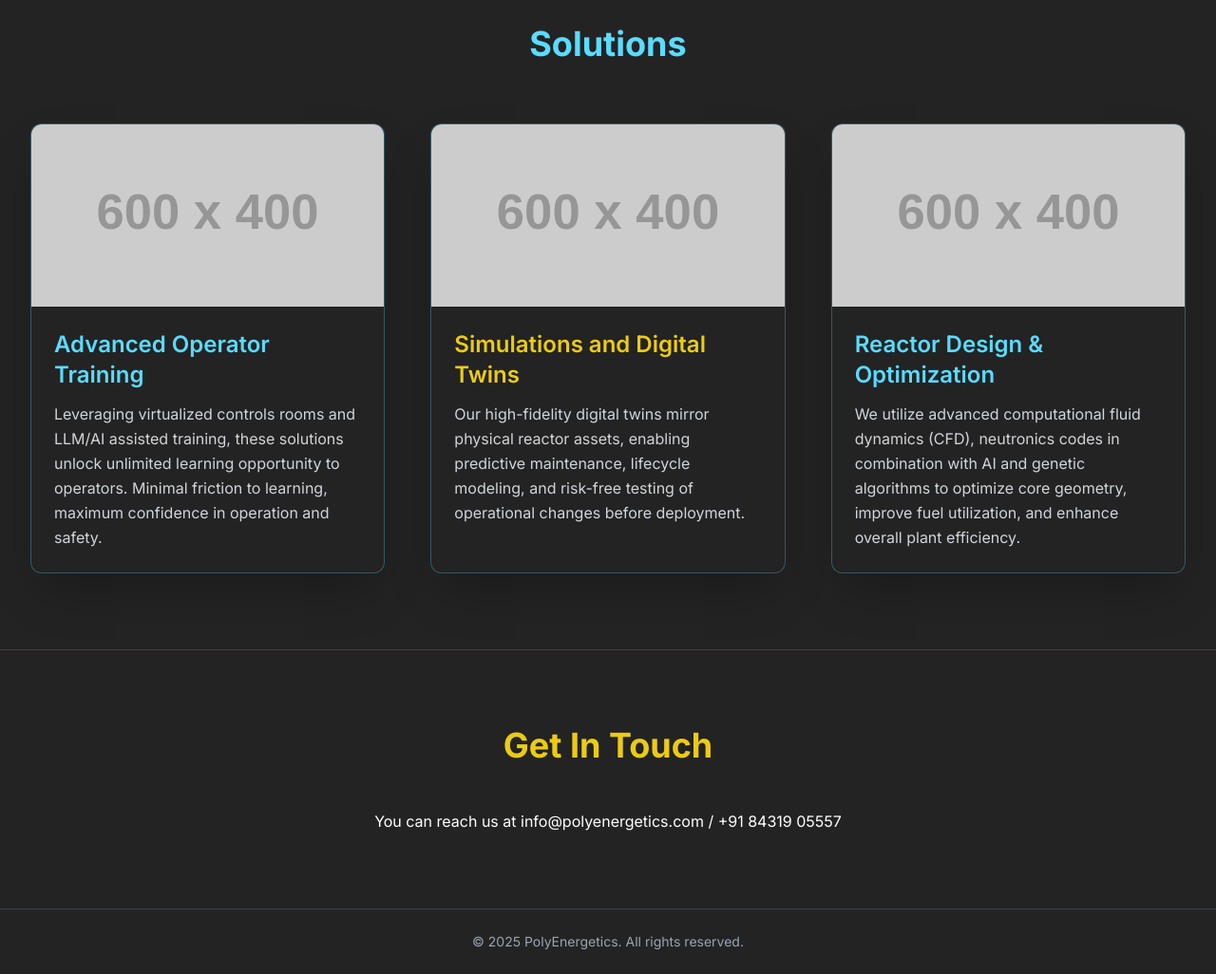
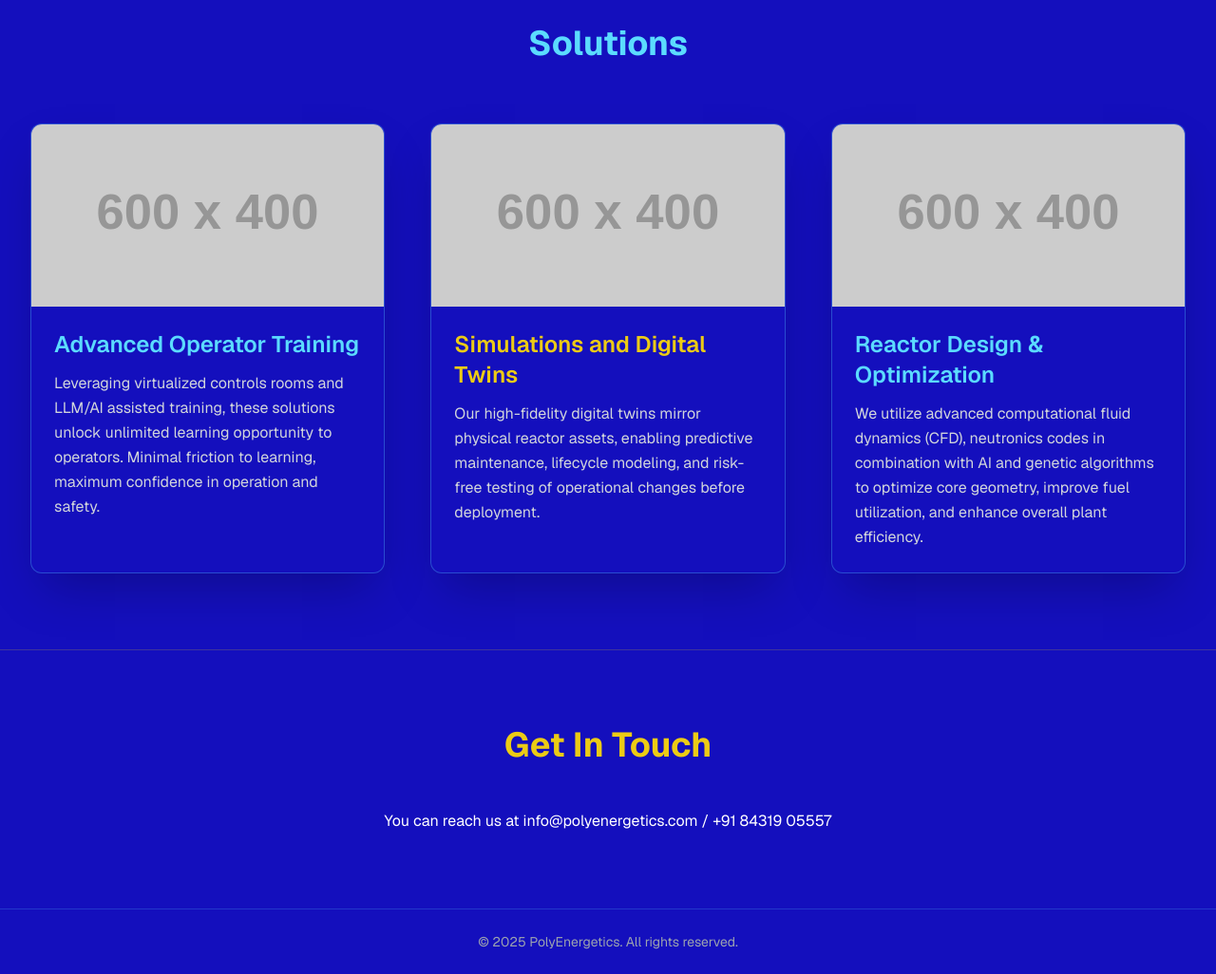
Before and after one commit to PolyEnergetics/landing-page, a plain HTML site: page index.html in a window 1280 px wide. Shown: the part 760-1786 px from the top of the page at 95% size. Drawn offline with nearby package versions, Linux system fonts and the light colour scheme; placeholder pictures from the web are drawn by us.

Commit message:
Update logo and font as per new design

```diff
--- a/index.html
+++ b/index.html
@@ -16,19 +16,21 @@
     <title>PolyEnergetics - Clean, Safe, Reliable Nuclear Power</title>
     <!-- Load Tailwind CSS -->
     <script src="https://cdn.tailwindcss.com"></script>
-    <!-- Use Inter font and configure custom colors -->
-    <link href="https://fonts.googleapis.com/css2?family=Inter:wght@100..900&display=swap" rel="stylesheet">
+    <!-- Use Geist font and configure custom colors -->
+    <link rel="preconnect" href="https://fonts.googleapis.com">
+    <link rel="preconnect" href="https://fonts.gstatic.com" crossorigin>
+    <link href="https://fonts.googleapis.com/css2?family=Geist:wght@100..900&display=swap" rel="stylesheet">
     <script>
         tailwind.config = {
             theme: {
                 extend: {
                     colors: {
-                        'background-dark': '#232323',
+                        'background-dark': '#140FBD',
                         'primary-cyan': '#5bdbfe', // Primary color
                         'secondary-yellow': '#eccb15', // Secondary color
                     },
                     fontFamily: {
-                        sans: ['Inter', 'sans-serif'],
+                        sans: ['Geist', 'sans-serif'],
                     },
                 }
             }
@@ -37,10 +39,9 @@
     <style>
         /* Custom scrollbar for aesthetics on dark background */
         body {
-            background-color: #232323;
+            background-color: #140FBD;
             color: white;
-            scroll-behavior: smooth;
-            /* Enable smooth scrolling */
+            scroll-behavior: smooth; /* Enable smooth scrolling */
         }
 
         /* Custom styles for the form focus state */
@@ -61,20 +62,19 @@
             <div class="flex justify-between items-center h-16">
                 <!-- Logo and Company Name -->
                 <div class="flex-shrink-0 flex items-center">
-                    <img class="h-8 w-auto rounded-full object-cover" src="pe_logo_square.jpeg"
+                    <img class="h-8 w-auto rounded-full object-cover"
+                        src="pe_logo_square.png"
                         alt="PolyEnergetics Logo"
-                        onerror="this.onerror=null; this.src='https://placehold.co/32x32/5bdbfe/232323?text=PE';">
+                        onerror="this.onerror=null; this.src='https://placehold.co/32x32/5bdbfe/140FBD?text=PE';">
                     <!-- <span class="ml-3 text-xl font-extrabold text-primary-cyan">PolyEnergetics</span> -->
                 </div>
 
                 <!-- Navigation Links -->
                 <nav class="flex space-x-8">
-                    <a href="#solutions"
-                        class="text-white hover:text-primary-cyan transition duration-300 font-medium tracking-wider">
+                    <a href="#solutions" class="text-white hover:text-primary-cyan transition duration-300 font-medium tracking-wider">
                         Solutions
                     </a>
-                    <a href="#contact"
-                        class="text-white hover:text-primary-cyan transition duration-300 font-medium tracking-wider">
+                    <a href="#contact" class="text-white hover:text-primary-cyan transition duration-300 font-medium tracking-wider">
                         Contact
                     </a>
                 </nav>
@@ -87,13 +87,11 @@
         <section class="min-h-[80vh] flex items-center justify-center text-center p-8 bg-background-dark/80">
             <div class="space-y-6">
                 <!-- Added vertical padding (py-4) to prevent the large text from clipping at the top and bottom -->
-                <h1 class="text-5xl sm:text-7xl lg:text-9xl font-extrabold tracking-tight leading-none py-4"
-                    style="background-image: linear-gradient(to right, #5bdbfe, #eccb15); -webkit-background-clip: text; color: transparent;">
+                <h1 class="text-5xl sm:text-7xl lg:text-9xl font-extrabold tracking-tight leading-none py-4" style="background-image: linear-gradient(to right, #5bdbfe, #eccb15); -webkit-background-clip: text; color: transparent;">
                     PolyEnergetics
                 </h1>
                 <p class="text-xl sm:text-2xl lg:text-3xl text-white font-light mt-4">
-                    Clean, Safe, Reliable solutions for <span class="text-secondary-yellow font-semibold">Nuclear
-                        Power</span>
+                    Clean, Safe, Reliable solutions for <span class="text-secondary-yellow font-semibold">Nuclear Power</span>
                 </p>
             </div>
         </section>
@@ -106,52 +104,42 @@
                 <div class="grid grid-cols-1 md:grid-cols-3 gap-12">
 
                     <!-- Product 1: Advanced Operator Training -->
-                    <div
-                        class="bg-background-dark border border-primary-cyan/30 rounded-xl shadow-2xl overflow-hidden hover:shadow-primary-cyan/50 transition duration-500 transform hover:scale-[1.02]">
+                    <div class="bg-background-dark border border-primary-cyan/30 rounded-xl shadow-2xl overflow-hidden hover:shadow-primary-cyan/50 transition duration-500 transform hover:scale-[1.02]">
                         <img class="w-full h-48 object-cover object-center"
-                            src="https://placehold.co/600x400/5bdbfe/232323?text=Training+Solutions"
+                            src="https://placehold.co/600x400/5bdbfe/140FBD?text=Training+Solutions"
                             alt="Advanced Operator Training">
                         <div class="p-6">
                             <h3 class="text-2xl font-semibold mb-3 text-primary-cyan">Advanced Operator Training</h3>
                             <p class="text-gray-300 leading-relaxed">
-                                Leveraging virtualized controls rooms and LLM/AI assisted training, these solutions
-                                unlock unlimited learning opportunity to operators. Minimal friction to learning,
-                                maximum confidence in operation and safety.
+                                Leveraging virtualized controls rooms and LLM/AI assisted training, these solutions unlock unlimited learning opportunity to operators. Minimal friction to learning, maximum confidence in operation and safety.
                             </p>
                             <!-- <a href="#" class="mt-4 inline-block text-secondary-yellow hover:text-white font-medium">Learn More &rarr;</a> -->
                         </div>
                     </div>
 
                     <!-- Product 2: Simulations and Digital Twins -->
-                    <div
-                        class="bg-background-dark border border-primary-cyan/30 rounded-xl shadow-2xl overflow-hidden hover:shadow-primary-cyan/50 transition duration-500 transform hover:scale-[1.02]">
+                    <div class="bg-background-dark border border-primary-cyan/30 rounded-xl shadow-2xl overflow-hidden hover:shadow-primary-cyan/50 transition duration-500 transform hover:scale-[1.02]">
                         <img class="w-full h-48 object-cover object-center"
-                            src="https://placehold.co/600x400/eccb15/232323?text=Digital+Twins"
+                            src="https://placehold.co/600x400/eccb15/140FBD?text=Digital+Twins"
                             alt="Simulations and Digital Twins">
                         <div class="p-6">
-                            <h3 class="text-2xl font-semibold mb-3 text-secondary-yellow">Simulations and Digital Twins
-                            </h3>
+                            <h3 class="text-2xl font-semibold mb-3 text-secondary-yellow">Simulations and Digital Twins</h3>
                             <p class="text-gray-300 leading-relaxed">
-                                Our high-fidelity digital twins mirror physical reactor assets, enabling predictive
-                                maintenance, lifecycle modeling, and risk-free testing of operational changes before
-                                deployment.
+                                Our high-fidelity digital twins mirror physical reactor assets, enabling predictive maintenance, lifecycle modeling, and risk-free testing of operational changes before deployment.
                             </p>
                             <!-- <a href="#" class="mt-4 inline-block text-primary-cyan hover:text-white font-medium">Learn More &rarr;</a> -->
                         </div>
                     </div>
 
                     <!-- Product 3: Reactor Design and Optimization -->
-                    <div
-                        class="bg-background-dark border border-primary-cyan/30 rounded-xl shadow-2xl overflow-hidden hover:shadow-primary-cyan/50 transition duration-500 transform hover:scale-[1.02]">
+                    <div class="bg-background-dark border border-primary-cyan/30 rounded-xl shadow-2xl overflow-hidden hover:shadow-primary-cyan/50 transition duration-500 transform hover:scale-[1.02]">
                         <img class="w-full h-48 object-cover object-center"
-                            src="https://placehold.co/600x400/5bdbfe/232323?text=Reactor+Design"
+                            src="https://placehold.co/600x400/5bdbfe/140FBD?text=Reactor+Design"
                             alt="Reactor design and optimization">
                         <div class="p-6">
                             <h3 class="text-2xl font-semibold mb-3 text-primary-cyan">Reactor Design & Optimization</h3>
                             <p class="text-gray-300 leading-relaxed">
-                                We utilize advanced computational fluid dynamics (CFD), neutronics codes in combination
-                                with AI and genetic algorithms to optimize core geometry, improve fuel utilization, and
-                                enhance overall plant efficiency.
+                                We utilize advanced computational fluid dynamics (CFD), neutronics codes in combination with AI and genetic algorithms to optimize core geometry, improve fuel utilization, and enhance overall plant efficiency.
                             </p>
                             <!-- <a href="#" class="mt-4 inline-block text-secondary-yellow hover:text-white font-medium">Learn More &rarr;</a> -->
                         </div>
@@ -227,5 +215,4 @@
     </script>
 
 </body>
-
 </html>
```
Also changed, not shown: pe_logo_square.jpeg (deleted), pe_logo_square.png (added).
